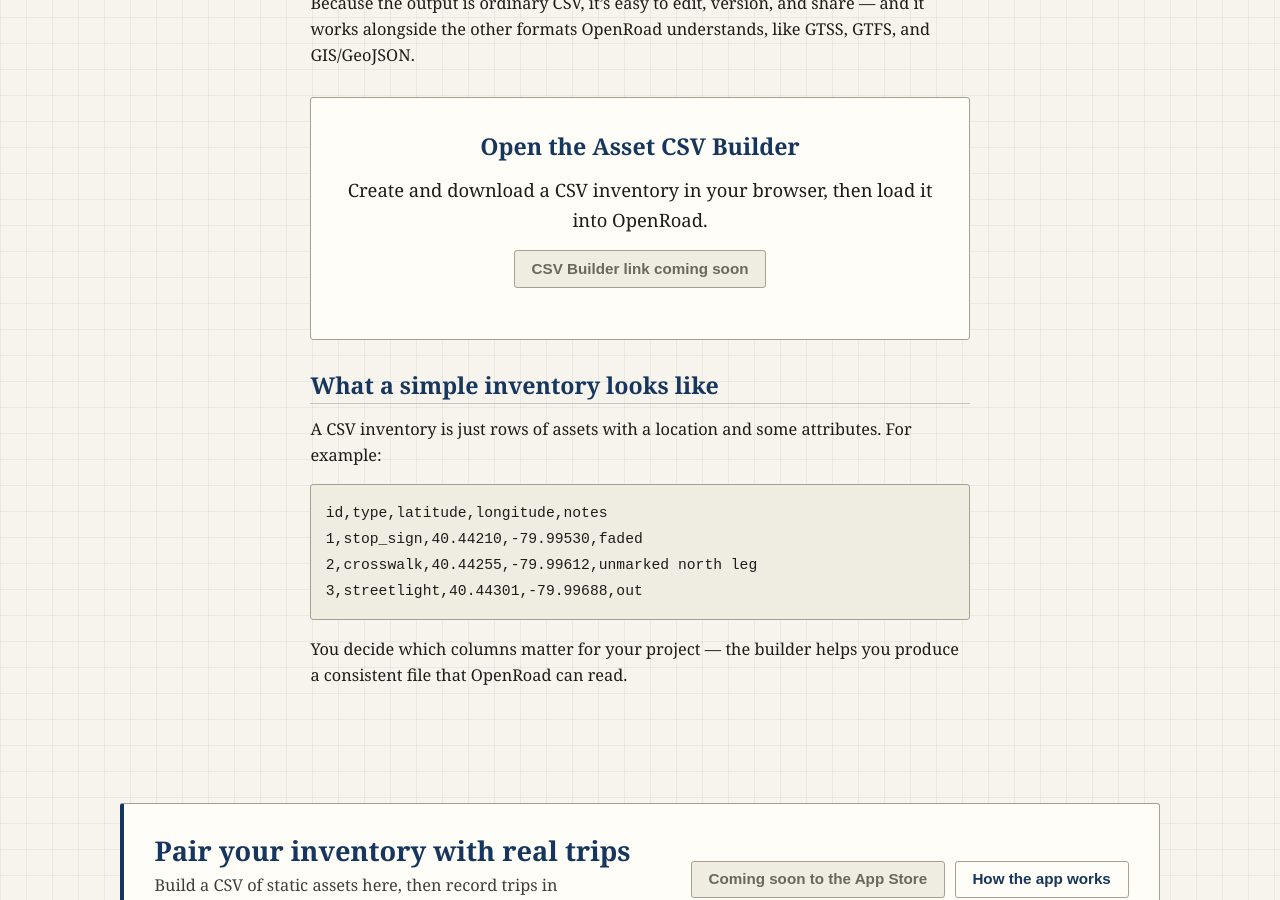
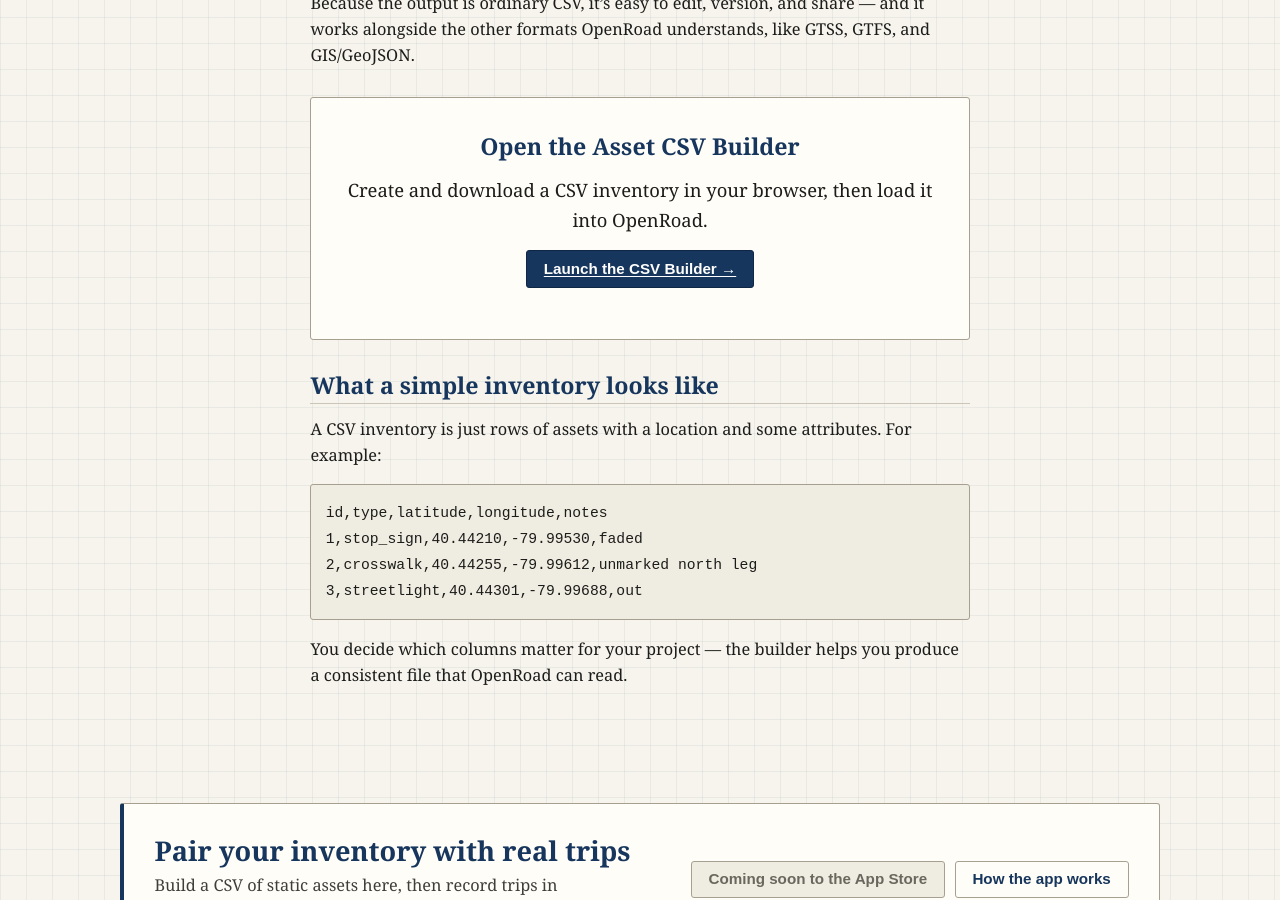
Before and after one commit to redmond2742/OpenRoad_Landing, a Jekyll site: the page built from csv-builder.md, in a window 1280 px wide and 900 px high, scrolled down 997 px. Built offline with Jekyll 4.4.1, drawn with Linux system fonts in a browser that asks for light colours; some of the changed lines change nothing that is shown.

Commit message:
updated csv builder link

```diff
--- a/_config.yml
+++ b/_config.yml
@@ -9,7 +9,7 @@
 # Deployment: user/org site (served at the domain root). baseurl stays empty.
 # To move to a project site (username.github.io/OpenRoad), set baseurl: "/OpenRoad".
 # Every internal link uses relative_url, so this is the only place you change it.
-url: "https://openroad.example.com"
+url: "https://openroad-landing.onrender.com/"
 baseurl: ""
 
 author:
@@ -19,7 +19,7 @@
 # Leave app_store_url empty to show a "Coming Soon" CTA; set it to go live.
 app_store_url: ""
 # Placeholder for the external Asset CSV Builder web app.
-csv_builder_url: "#"
+csv_builder_url: "https://openroad-data-tools.onrender.com/"
 
 # Swappable image assets. To replace one, either drop a new file at the same
 # path in assets/img/ (keeping the filename), or point the value at a new file.
```
